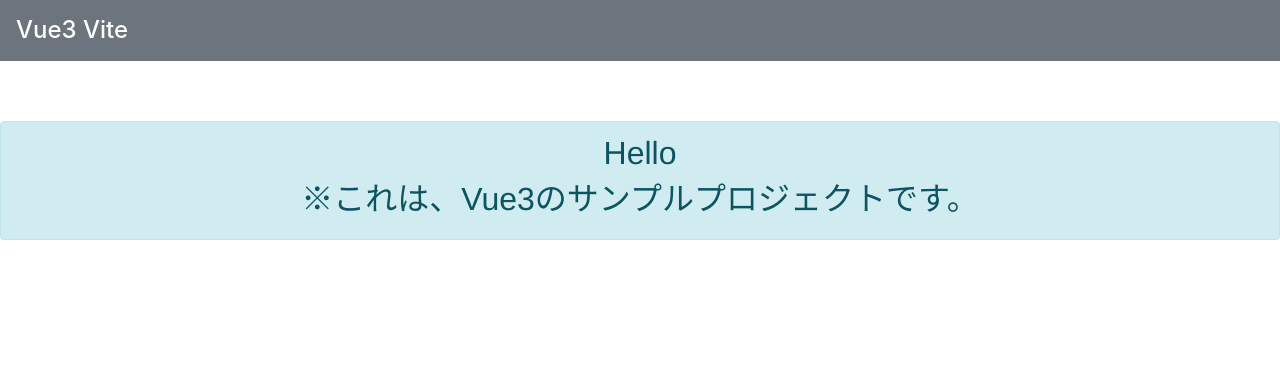
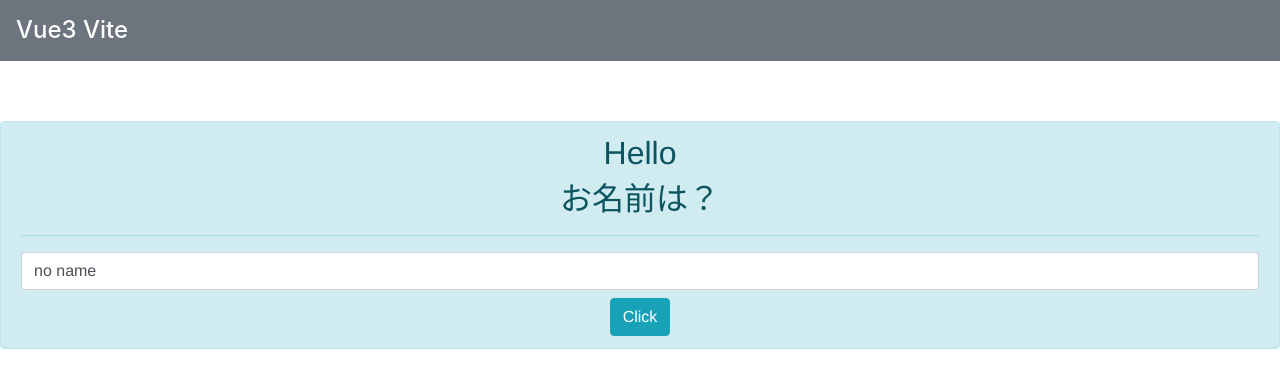
Before and after one commit to besumero628/Vue3_practice, a Vue app in the folder vite_app/: page / in a window 1280 px wide. Shown: the top 388 px of the page. Built offline with nearby package versions, Linux system fonts and the light colour scheme.

Commit message:
componentの動的な利用

```diff
--- a/vite_app/src/components/HelloWorld.vue
+++ b/vite_app/src/components/HelloWorld.vue
@@ -2,6 +2,11 @@
   <div class="alert alert-info">
     <h2>{{title}}</h2>
     <h2>{{message}}</h2>
+    <hr>
+    <div>
+      <input class="form-control" type="text" v-model="input">
+      <button class="btn btn-info mt-2" v-on:click="doAction">Click</button>
+    </div>
   </div>
 </template>
 
@@ -11,6 +16,17 @@
   props: {
     title: String,
     message: String,
+  },
+  data() {
+    return {
+      message: 'お名前は？',
+      input: 'no name',
+    }
+  },
+  methods: {
+    doAction() {
+      this.message="こんにちは、" + this.input + 'さん！'
+    }
   }
 }
 </script>
```
